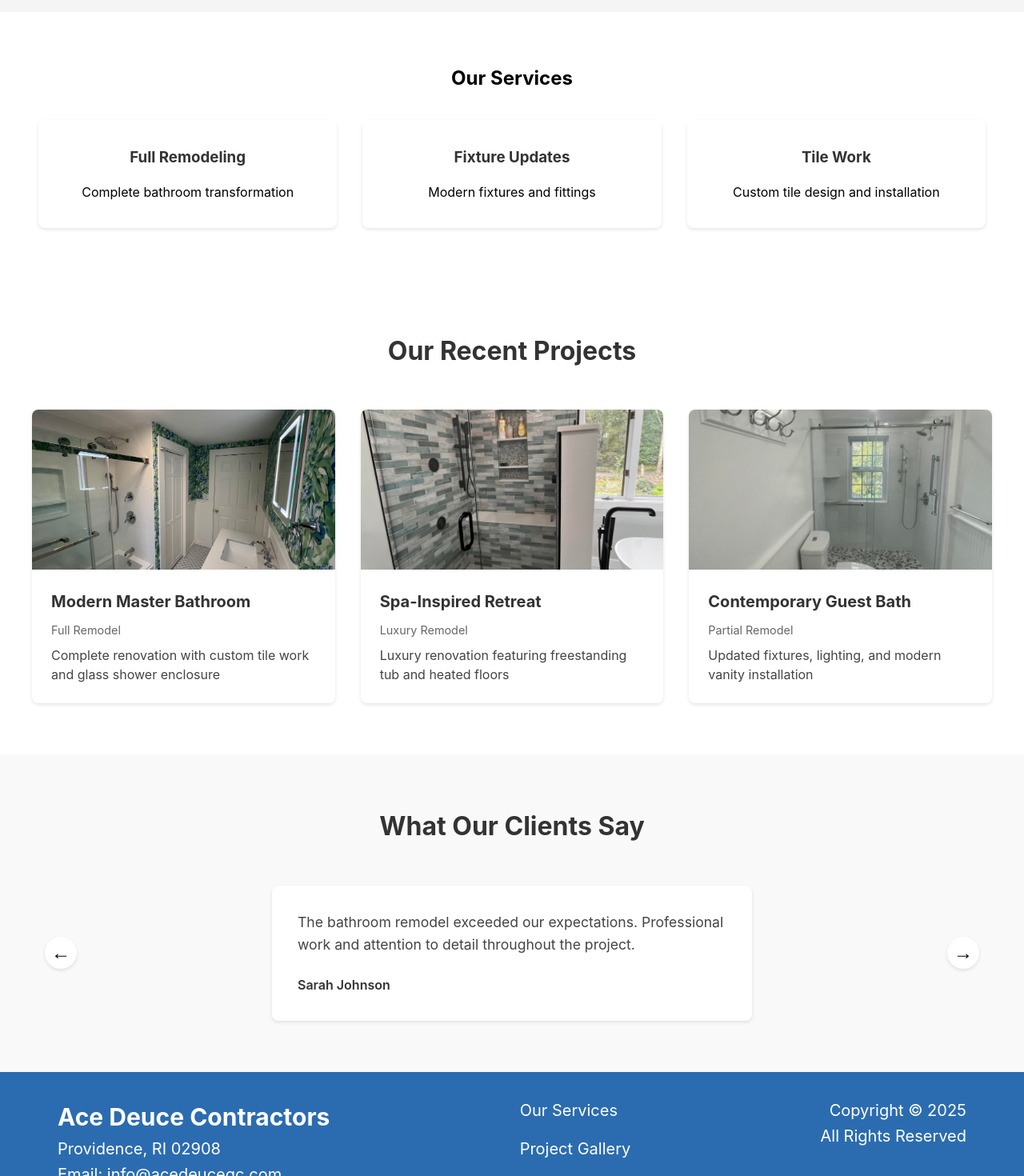
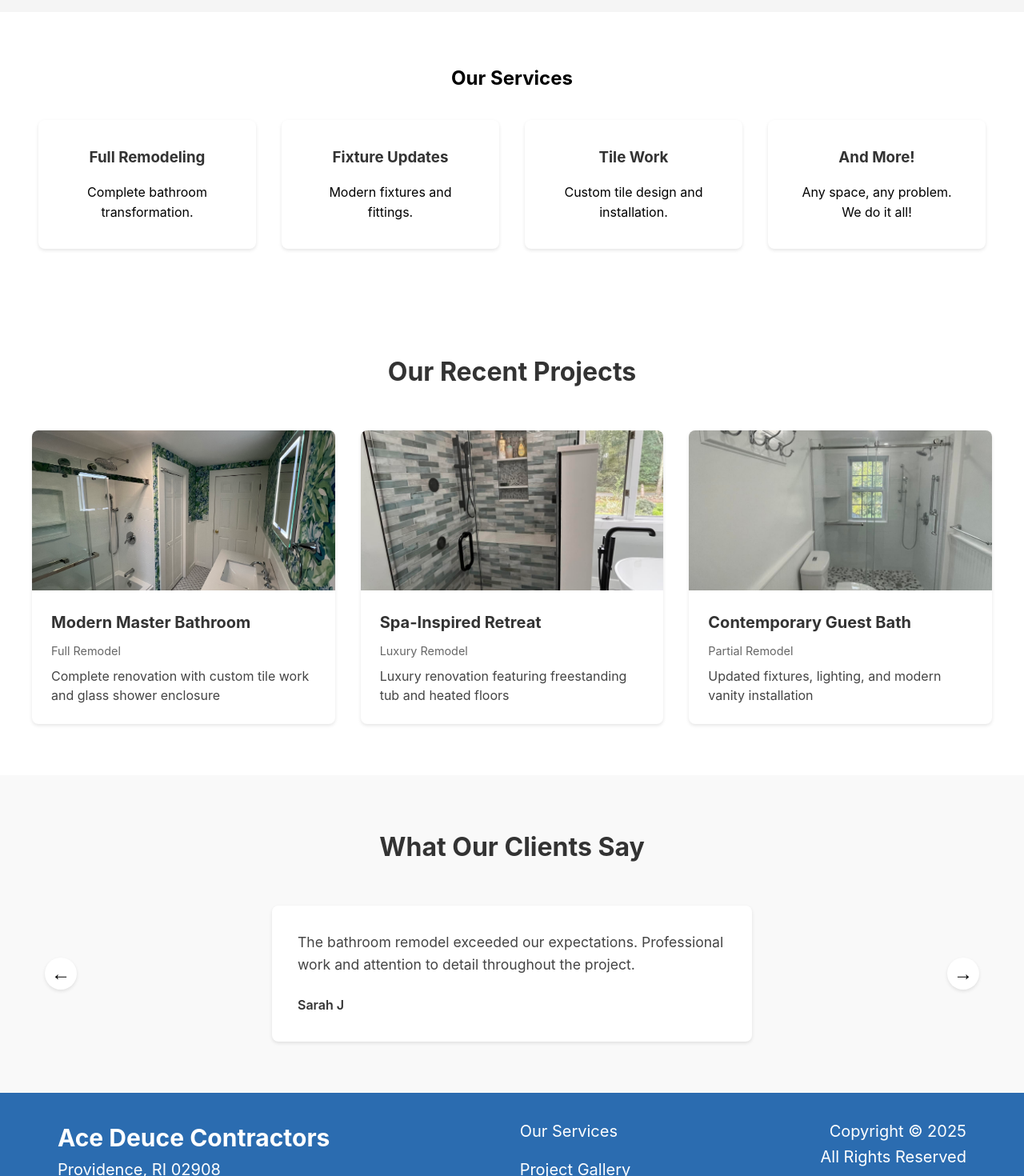
Before and after one commit to snewmanri/RemodelingPros, a React (Vite) app in the folder client/: page / in a window 1280 px wide. Shown: the part 292-1762 px from the top of the page at 80% size. Built offline with nearby package versions, Linux system fonts and the light colour scheme; the HTML template or start-up script is replaced by a standard one.

Commit message:
make some tweaks and compile the code

```diff
--- a/client/package.json
+++ b/client/package.json
@@ -16,7 +16,7 @@
     "react-router-dom": "^6.22.0"
   },
   "devDependencies": {
-    "@vitejs/plugin-react": "^4.2.1",
+    "@vitejs/plugin-react": "^4.3.4",
     "purgecss": "^7.0.2",
     "vite": "^5.0.12"
   }
--- a/client/src/App.jsx
+++ b/client/src/App.jsx
@@ -6,7 +6,7 @@ import ProjectGallery from './components/ProjectGallery';
 import Hero from './components/Hero';
 import Services from './components/Services';
 import Footer from './components/Footer';
-import { Analytics } from '@vercel/analytics/react';
+import { AnalyticsWrapper } from './components/AnalyticsWrapper';
 
 function App() {
   return (
@@ -28,7 +28,7 @@ function App() {
             <Footer />
           </div>
         </main>
-        <Analytics />
+        <AnalyticsWrapper />
       </div>
     </Router>
   );
--- /dev/null
+++ b/client/src/components/AnalyticsWrapper.jsx
@@ -0,0 +1,5 @@
+import { Analytics } from '@vercel/analytics/react';
+
+export function AnalyticsWrapper() {
+  return <Analytics />;
+}
--- a/client/src/components/Services.jsx
+++ b/client/src/components/Services.jsx
@@ -7,16 +7,21 @@ function Services() {
             <div className="service-cards">
                 <div className="service-card">
                     <h3>Full Remodeling</h3>
-                    <p>Complete bathroom transformation</p>
+                    <p>Complete bathroom transformation.</p>
                 </div>
                 <div className="service-card">
                     <h3>Fixture Updates</h3>
-                    <p>Modern fixtures and fittings</p>
+                    <p>Modern fixtures and fittings.</p>
                 </div>
                 <div className="service-card">
                     <h3>Tile Work</h3>
-                    <p>Custom tile design and installation</p>
+                    <p>Custom tile design and installation.</p>
                 </div>
+                <div className="service-card">
+                    <h3>And More!</h3>
+                    <p>Any space, any problem. We do it all!</p>
+                </div>
+
             </div>
         </section>
     );
--- a/client/src/components/Testimonials.jsx
+++ b/client/src/components/Testimonials.jsx
@@ -3,17 +3,17 @@ import React, { useState } from 'react';
 const testimonials = [
   {
     id: 1,
-    name: "Sarah Johnson",
+    name: "Sarah J",
     text: "The bathroom remodel exceeded our expectations. Professional work and attention to detail throughout the project.",
   },
   {
     id: 2,
-    name: "Michael Chen",
+    name: "Michael C",
     text: "Outstanding service! They completed our master bathroom renovation on time and within budget. Highly recommended!",
   },
   {
     id: 3,
-    name: "Emily Rodriguez",
+    name: "Emily R",
     text: "Transformed our outdated bathroom into a modern spa-like retreat. Couldn't be happier with the results.",
   }
 ];
--- /dev/null
+++ b/client/vite.config.js
@@ -0,0 +1,16 @@
+import { defineConfig } from 'vite';
+import react from '@vitejs/plugin-react';
+
+export default defineConfig({
+  plugins: [react()],
+  build: {
+    sourcemap: true,
+    rollupOptions: {
+      onwarn(warning, warn) {
+        // Ignore specific warnings
+        if (warning.code === 'MODULE_LEVEL_DIRECTIVE') return;
+        warn(warning);
+      }
+    }
+  }
+});
```
Also changed, not shown: 5 other files (tests, documents, lock files or other folders).
